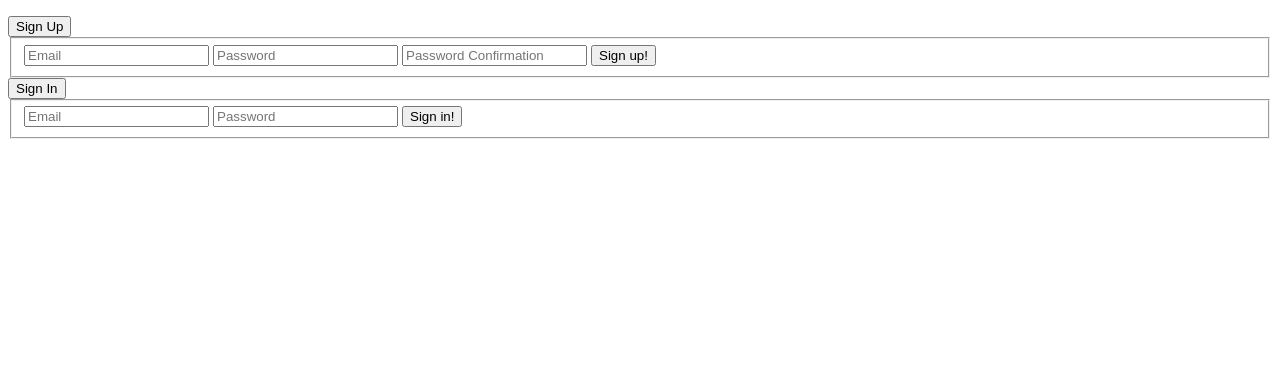
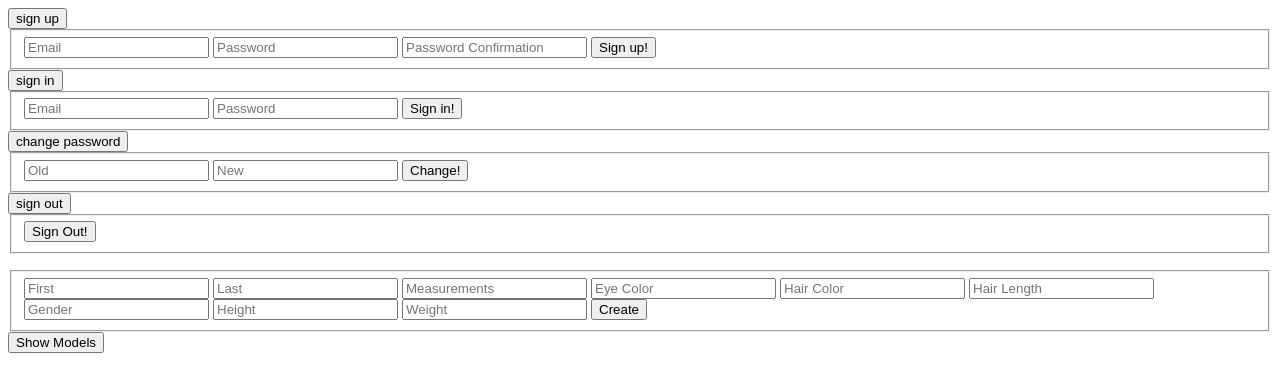
Before and after one commit to kjschelling/FullStackProject, a web app: file index.html in a window 1280 px wide. Shown: the top 392 px of the page. Run offline with its HTML, style and script files only (its server is not run), Linux system fonts and the light colour scheme; some libraries are stand-ins or nearby versions.

Commit message:
Add Styling to auth dropdowns
Add styling

```diff
--- a/assets/scripts/index.js
+++ b/assets/scripts/index.js
@@ -3,7 +3,7 @@
 const setAPIOrigin = require('../../lib/set-api-origin')
 const config = require('./config')
 const authEvents = require('./auth/events')
-const mannEvents = require('./auth/events')
+const mannEvents = require('./mannequins/events')
 
 $(() => {
   setAPIOrigin(location, config)
@@ -11,6 +11,7 @@
 
 $(() => {
   authEvents.addHandlers()
+  mannEvents.addHandlers()
 })
 
 // use require with a reference to bundle the file and use it in this file
--- a/assets/styles/index.scss
+++ b/assets/styles/index.scss
@@ -1,2 +1,3 @@
 $icon-font-path: '~bootstrap-sass/assets/fonts/bootstrap/';
 @import '~bootstrap-sass/assets/stylesheets/bootstrap';
+@import 'theme';
--- a/index.html
+++ b/index.html
@@ -13,13 +13,12 @@
     </head>
     <body class="container-fluid">
 
-                           <!-- Sign up/ Sign In Container -->
+                           <!-- Auth Container -->
 
-     <div class="signup-signin">
-       <p id="up-in-message"></p>
-       <div class="dropdown">
+     <div class="auth-container">
+       <div class="dropdown sign-up">
          <button class="btn btn-secondary dropdown-toggle up-button" type="button" id="dropdownMenuButton" data-toggle="dropdown" aria-haspopup="true" aria-expanded="false">
-           Sign Up
+           sign up
          </button>
          <div class="dropdown-menu" aria-labelledby="dropdownMenuButton">
            <form id="sign-up">
@@ -33,9 +32,9 @@
          </div>
        </div>
 
-       <div class="dropdown">
+       <div class="dropdown sign-in">
          <button class="btn btn-secondary dropdown-toggle in-button" type="button" id="dropdownMenuButton" data-toggle="dropdown" aria-haspopup="true" aria-expanded="false">
-           Sign In
+           sign in
          </button>
          <div class="dropdown-menu" aria-labelledby="dropdownMenuButton">
            <form id="sign-in">
@@ -47,8 +46,55 @@
              </form>
          </div>
        </div>
-     </div>
-  <div>
+
+       <div class="dropdown change-password">
+         <button class="btn btn-secondary dropdown-toggle change-button" type="button" id="dropdownMenuButton" data-toggle="dropdown" aria-haspopup="true" aria-expanded="false">
+           change password
+         </button>
+         <div class="dropdown-menu" aria-labelledby="dropdownMenuButton">
+           <form id="change-password">
+             <fieldset>
+               <input type="text" id="old-password" name="credentials[password]" placeholder="Old">
+               <input type="text" id="new-password" name="credentials[password]" placeholder="New">
+               <input type="submit" name="submit" value="Change!">
+             </fieldset>
+             </form>
+         </div>
+       </div>
+
+       <div class="dropdown sign-out">
+         <button class="btn btn-secondary dropdown-toggle out-button" type="button" id="dropdownMenuButton" data-toggle="dropdown" aria-haspopup="true" aria-expanded="false">
+           sign out
+         </button>
+         <div class="dropdown-menu" aria-labelledby="dropdownMenuButton">
+           <form id="sign-out">
+             <fieldset>
+               <input type="submit" name="submit" value="Sign Out!">
+             </fieldset>
+             </form>
+         </div>
+       </div>
+       <p id='auth-message'></p>
+ </div>
+
+ <p id="mannequin-message"></p>
+  <div class="mannequins">
+        <form id="create-mannequin">
+          <fieldset>
+            <input type="text" id="given_name"  name="mannequin[given_name]" placeholder="First">
+            <input type="text" id="surname" name="mannequin[surname]" placeholder="Last">
+            <input type="text" id="measurements" name="mannequin[measurements]" placeholder="Measurements">
+            <input type="text" id="eye_color" name="mannequin[eye_color]" placeholder="Eye Color">
+            <input type="text" id="hair_color" name="mannequin[hair_color]" placeholder="Hair Color">
+            <input type="text" id="hair_length" name="mannequin[hair_length]" placeholder="Hair Length">
+            <input type="text" id="gender" name="mannequin[gender]" placeholder="Gender">
+            <input type="text" id="height" name="mannequin[height]" placeholder="Height">
+            <input type="text" id="weight" name="mannequin[weight]" placeholder="Weight">
+            <input type="submit" name="submit" value="Create">
+          </fieldset>
+          </form>
+      <button id="show">Show Models</button>
+      <div id="show-models"></div>
   </div>
 
 
```
Also changed, not shown: assets/styles/theme.scss (added, +26 -0 lines).
